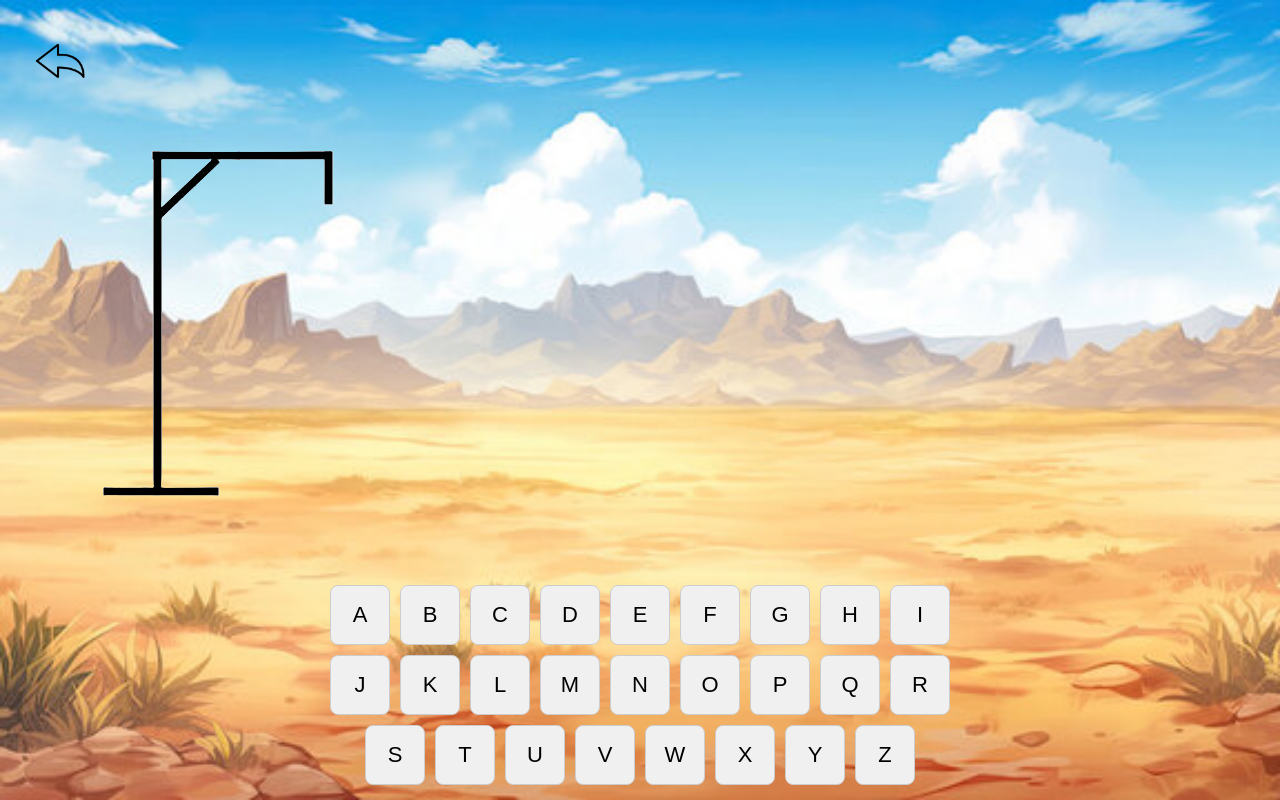
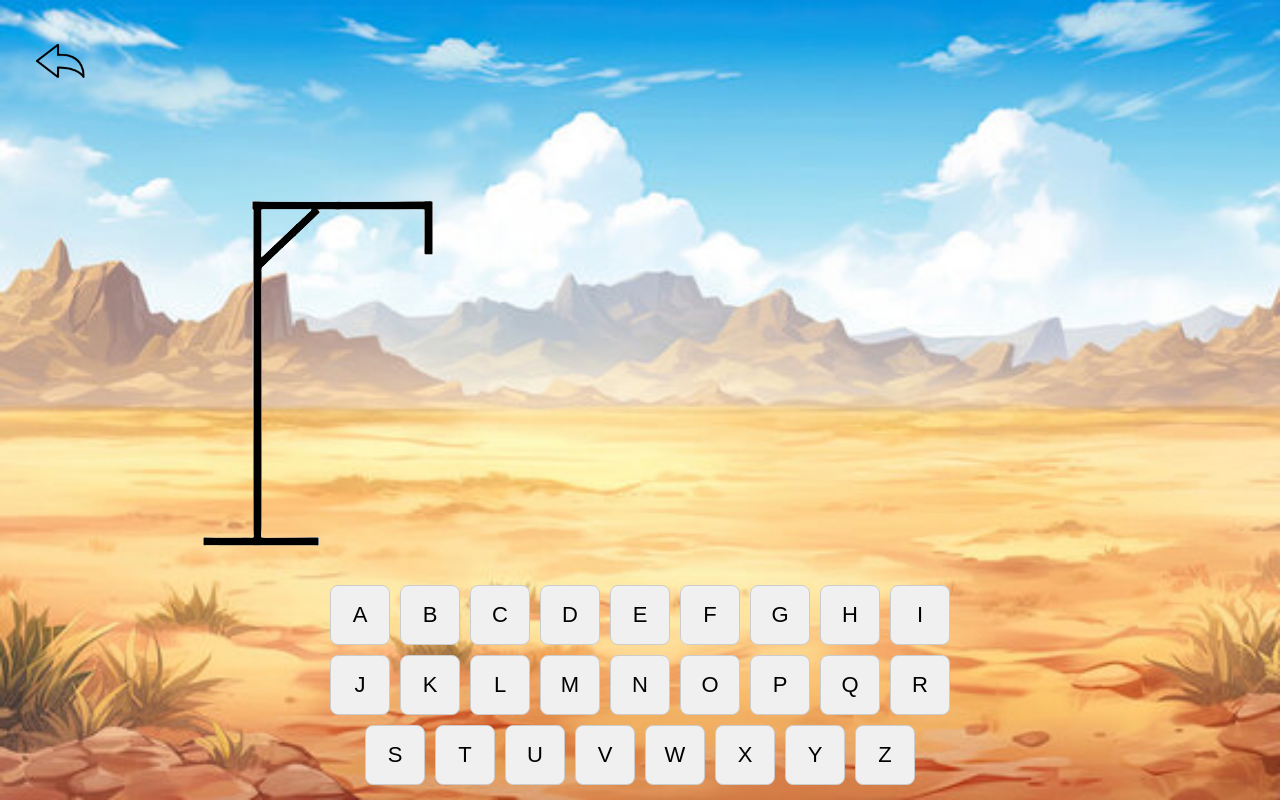
Before and after one commit to Webprog-Hangman/Hangman, a PHP site: page /gamepage.php in a window 1280 px wide. Run offline with PHP 8.4, Linux system fonts and the light colour scheme.

Commit message:
Update gamepage.css
Adjusted placement of hangman figure

```diff
--- a/css/gamepage.css
+++ b/css/gamepage.css
@@ -55,8 +55,8 @@ button:active {
 
 
 .hangman-figure {
-    margin-top: 150px;
-    margin-left: 100px; /* Add some space between the hangman display and the keyboard */
+    margin-top: 200px;
+    margin-left: 200px; /* Add some space between the hangman display and the keyboard */
     float: left; /* Align the hangman display to the left */
 }
 
```
